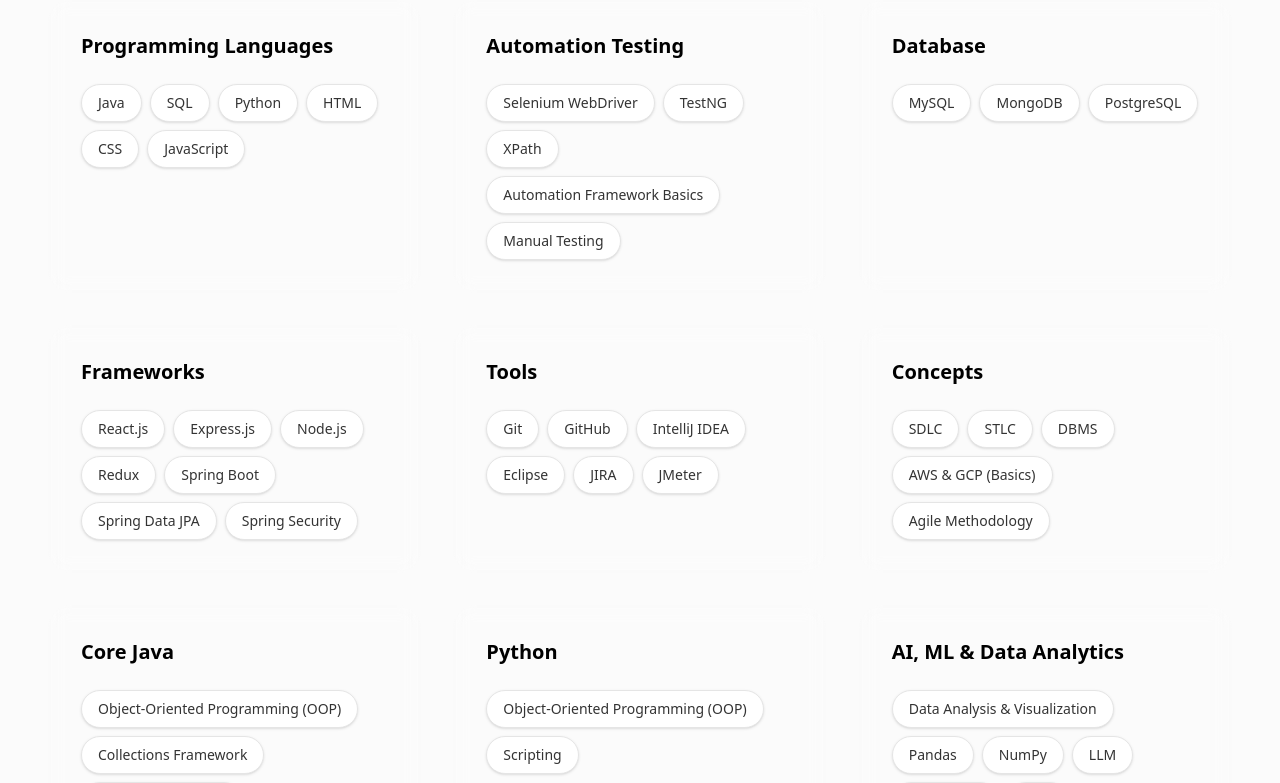
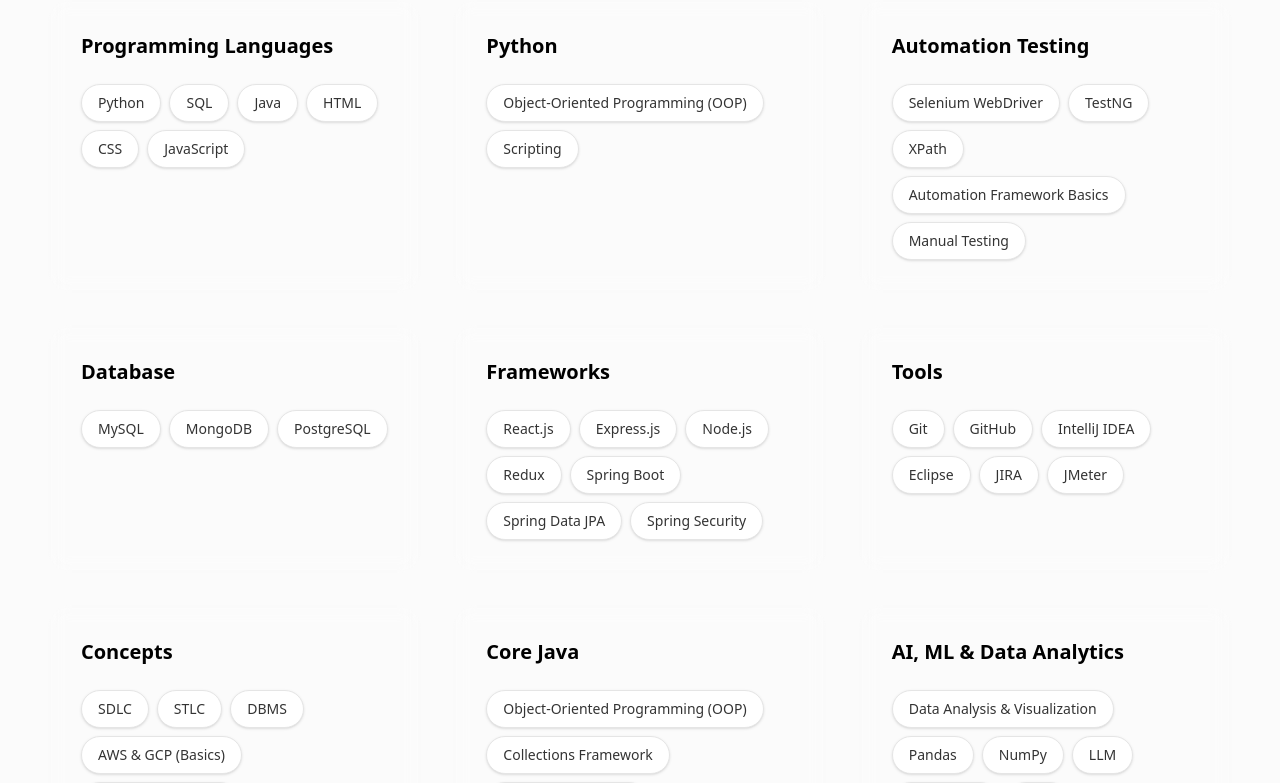
Before and after one commit to Syed-Ahmed-shan/my-portfolio-pro, a Next.js app: page / in a window 1280 px wide. Shown: the part 2360-3143 px from the top of the page. Built offline with nearby package versions, Linux system fonts and the light colour scheme.

Commit message:
Updated Skills Section

```diff
--- a/src/components/sections/Skills.tsx
+++ b/src/components/sections/Skills.tsx
@@ -6,7 +6,15 @@
 const skillCategories = [
   {
     title: 'Programming Languages',
-    skills: ['Java', 'SQL', 'Python', 'HTML', 'CSS', 'JavaScript'],
+    skills: ['Python', 'SQL', 'Java', 'HTML', 'CSS', 'JavaScript'],
+  },
+  {
+    title: 'Python',
+    skills: [
+      'Object-Oriented Programming (OOP)',
+      'Scripting',
+
+    ],
   },
   {
     title: 'Automation Testing',
@@ -40,14 +48,7 @@
       'JDBC',
     ],
   },
-    {
-    title: 'Python',
-    skills: [
-      'Object-Oriented Programming (OOP)',
-      'Scripting',
 
-    ],
-  },
   {
     title: ' AI, ML & Data Analytics',
     skills: [
```
